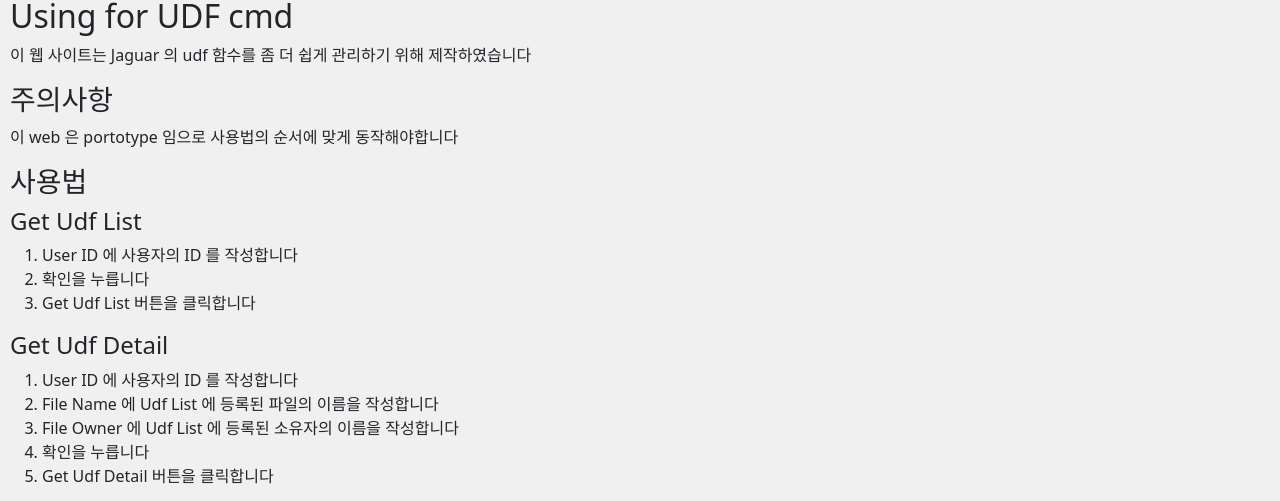
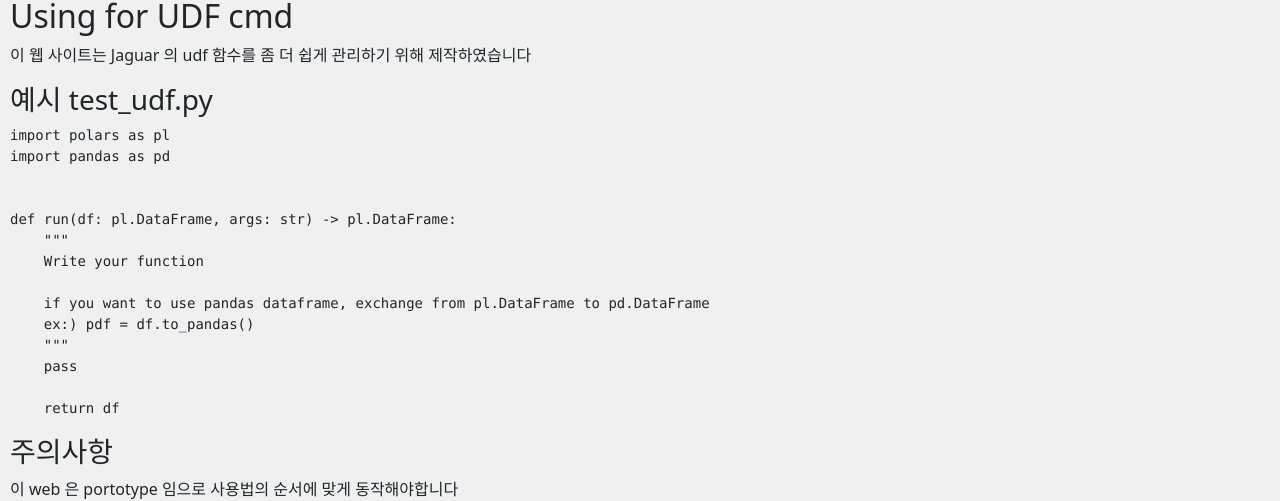
Before and after one commit to jheok318/jaguar_udf, a Vue app: page / in a window 1280 px wide. Shown: the part 161-662 px from the top of the page. Built offline with nearby package versions, Linux system fonts and the light colour scheme.

Commit message:
Update
Signed-off-by: 오준혁 <cfd0318@gmail.com>

```diff
--- a/src/App.vue
+++ b/src/App.vue
@@ -19,15 +19,33 @@
             <div class="button-wrapper">
                 <UploadUdfFileBtn v-if="!reloadUploadBtn" @data-updated="updateData('data4', $event, userId, fileName, fileOwner) " :user-id="userId" :file-name="fileName" :file-owner="fileOwner"></UploadUdfFileBtn>
             </div>
+            <div class="button-wrapper">
+                <DownloadExampleBtn @click="reloadComponent"></DownloadExampleBtn>
+            </div>
         </div>
         <div class="result-container">
             <UdfResult :data="currentData" :dataType="currentDataType"></UdfResult>
         </div>
     </div>
-    <div class="description-box animate__animated animate__fadeIn">
+    <div class="description-box">
         <h2 id="using-for-udf-cmd">Using for UDF cmd</h2>
         <p>이 웹 사이트는 Jaguar 의 udf 함수를 좀 더 쉽게 관리하기 위해 제작하였습니다</p>
-        <h3 id="-">주의사항</h3>
+        <h3 id="-test_udf-py">예시 test_udf.py</h3>
+        <pre><code><span class="hljs-keyword">import</span> polars <span class="hljs-keyword">as</span> pl
+<span class="hljs-keyword">import</span> pandas <span class="hljs-keyword">as</span> pd
+
+
+<span class="hljs-function"><span class="hljs-keyword">def</span> <span class="hljs-title">run</span><span class="hljs-params">(df: pl.DataFrame, args: str)</span> -&gt; pl.DataFrame:</span>
+    <span class="hljs-string">"""
+    Write your function
+
+    if you want to use pandas dataframe, exchange from pl.DataFrame to pd.DataFrame
+    ex:) pdf = df.to_pandas()
+    """</span>
+    pass
+
+    <span class="hljs-keyword">return</span> df
+</code></pre><h3 id="-">주의사항</h3>
         <p>이 web 은 portotype 임으로 사용법의 순서에 맞게 동작해야합니다</p>
         <h3 id="-">사용법</h3>
         <h4 id="get-udf-list">Get Udf List</h4>
```
